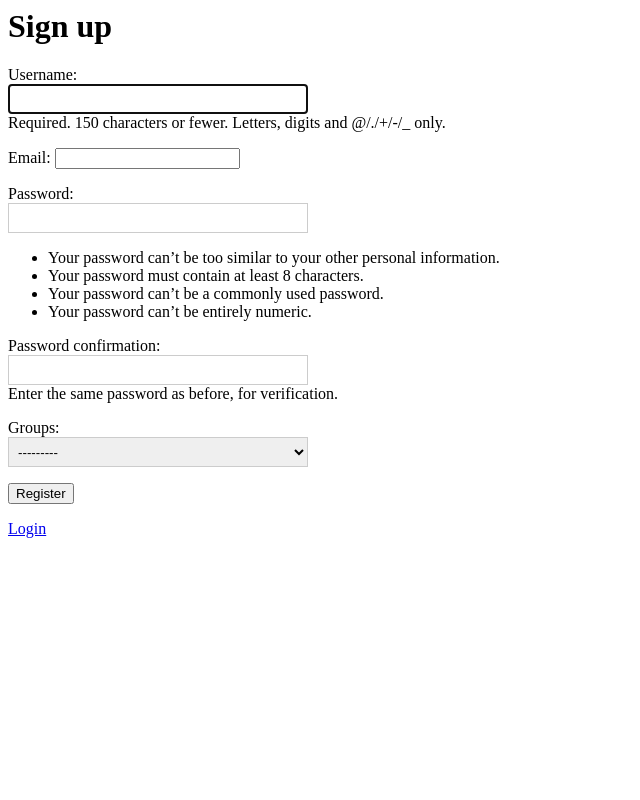
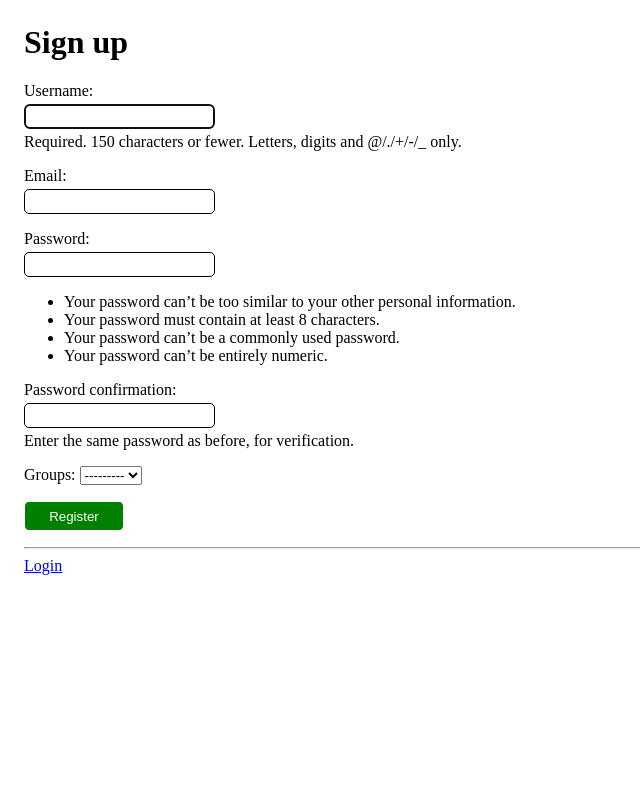
Before and after one commit to StanislavKharkiv/online-shop, a Django app: page /register/ in a window 1280 px wide. Shown: the whole page, without its empty margins (0-640 px from the left). Run offline with Django 4.2, Linux system fonts and the light colour scheme.

Commit message:
fix: styles

```diff
--- /dev/null
+++ b/shop/static/store/css/styles.css
@@ -0,0 +1,57 @@
+/* general */
+body {
+    padding: 1em;
+}
+input, textarea {
+    display: block;
+    border: 1px solid;
+    border-radius: 5px;
+    margin: 4px 0;
+    padding: 4px 6px;
+}
+
+button, input[type=submit] {
+    min-width: 100px;
+    min-height: 30px;
+    background-color: green;
+    color: white;
+    cursor: pointer;
+    transition: 0.3s;
+    border-radius: 5px;
+}
+button:hover, input[type=submit]:hover {
+    background-color: darkgreen;
+}
+
+/* store */
+.store_title:nth-child('even') {
+    background-color: rgb(169, 166, 166);
+    padding: 4px;
+}
+
+.store_title span {
+    font-weight: bold;
+}
+
+.store_header {
+    display: flex;
+    justify-content: space-between;
+    align-items: center;
+    background-color: #eee;
+    padding: 0 10px;
+}
+
+.store_header > a {
+    text-decoration: none;
+    color: green;
+    border: 1px solid;
+    padding: 5px;
+}
+
+.store_block {
+    border-bottom: 2px solid;
+    padding: 10px 0;
+    display: flex;
+    align-items: center;
+    gap: 20px;
+}
--- a/shop/store/templates/store/create_store.html
+++ b/shop/store/templates/store/create_store.html
@@ -1,8 +1,12 @@
 {% extends 'base.html' %}
+{% load static %}
 
 <head>
     <meta charset="UTF-8">
     <meta name="viewport" content="width=device-width, initial-scale=1.0">
+    {% block style %}
+    <link type="text/css" href="{% static 'store/css/styles.css' %}" rel="stylesheet">
+    {% endblock %}
     <title>Create Store</title>
 </head>
 
--- a/shop/templates/base.html
+++ b/shop/templates/base.html
@@ -13,6 +13,9 @@
             display: flex;
             align-items: center;
             gap: 20px;
+        }
+        .nav>li:last-child a {
+            color: red;
         }
     </style>
     {% block style %}{% endblock %}
--- a/shop/user/templates/user/register.html
+++ b/shop/user/templates/user/register.html
@@ -1,16 +1,12 @@
+{% load static %}
+
 <html>
 
 <head>
     <title>Sign up</title>
-    <style>
-        .input {
-            display: block;
-            width: 300px;
-            height: 30px;
-            border: 1px solid #ccc;
-            padding: 5px;
-        }
-    </style>
+    {% block style %}
+    <link type="text/css" href="{% static 'store/css/styles.css' %}" rel="stylesheet">
+    {% endblock %}
 </head>
 <h1>Sign up</h1>
 <form method="POST" autocomplete="off">
@@ -18,8 +14,7 @@
     {{ registerform.as_p }}
     <input type="submit" value="Register" />
 </form>
-<div>
-    <a href="{% url 'login' %}"> Login </a>
-</div>
+<hr />
+<a href="{% url 'login' %}"> Login </a>
 
 </html>
```
Also changed, not shown: shop/user/templates/user/index.html (+8 -4 lines), shop/user/templates/user/login.html (+8 -2 lines), 1 other file.
